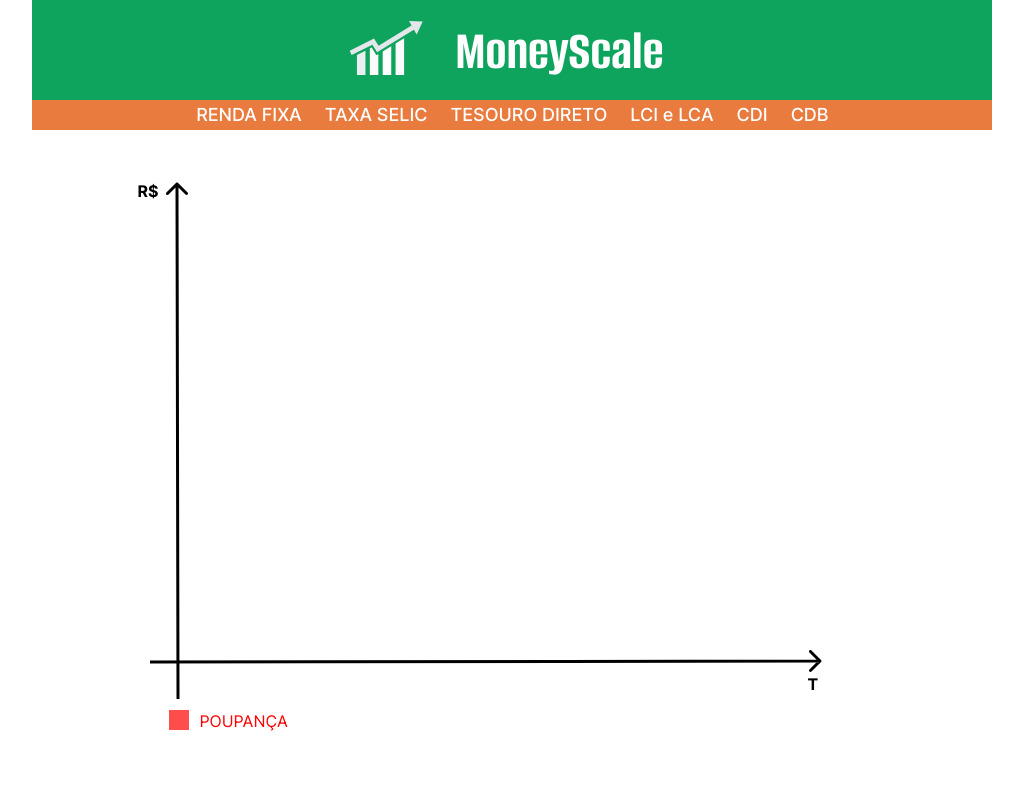
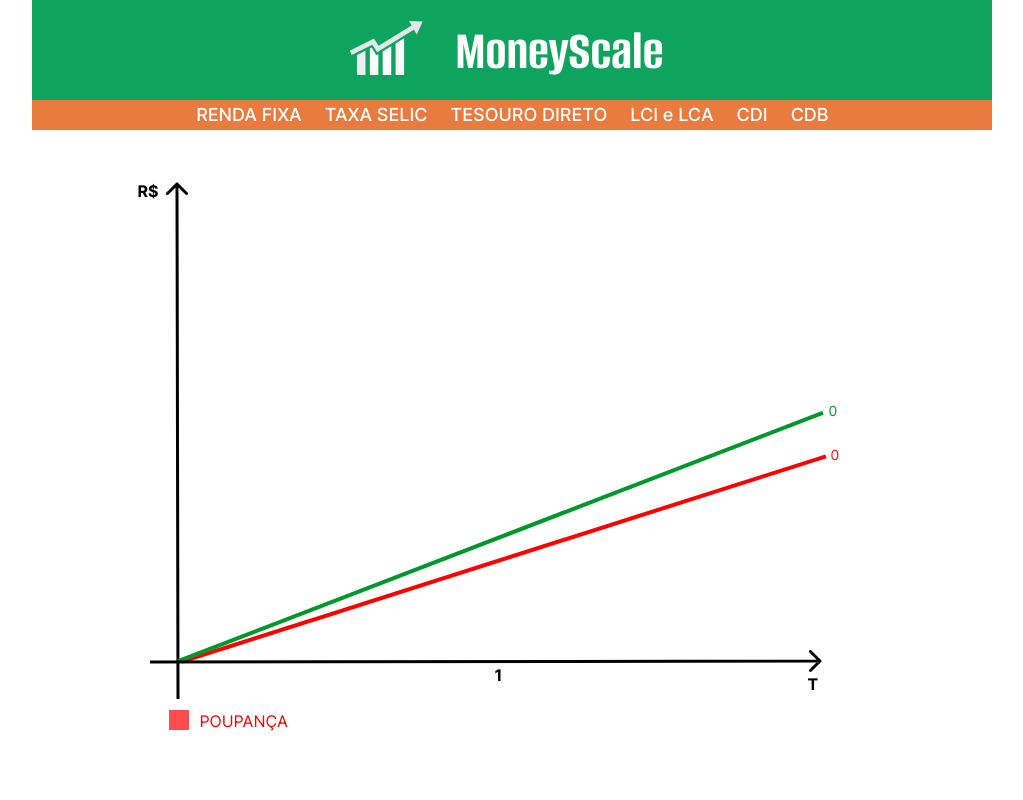
Before and after one commit to lucassena08/projeto_ps, a website: page public/views/informacoes-investimento.html in a window 1280 px wide. Shown: the top 800 px of the page, without its empty margins (198-1221 px from the left). Drawn offline with Linux system fonts and the light colour scheme; files whose address does not match are found by name.

Commit message:
update style, functionality and view

```diff
--- a/public/css/informacoes-investimento.css
+++ b/public/css/informacoes-investimento.css
@@ -84,9 +84,72 @@ footer {
   left: 89px;
 }
 
+#label-line-poupanca {
+  position: absolute;
+  width: 45px;
+  height: 19px;
+  left: 798px;
+  top: 316px;
+
+  font-family: 'Inter';
+  font-style: normal;
+  font-weight: 400;
+  font-size: 14px;
+  line-height: 17px;
+
+  color: #FF1010;
+}
+
+#line-poupanca {
+  position: absolute;
+  width: 671.73px;
+  height: 0px;
+  left: 134px;
+  top: 427px;
+
+  border: 2px solid #FF0000;
+  transform: rotate(-17.68deg);
+}
+
+#label-line-invest {
+  position: absolute;
+  width: 64px;
+  height: 19px;
+  left: 796px;
+  top: 272px;
+
+  font-family: 'Inter';
+  font-style: normal;
+  font-weight: 400;
+  font-size: 14px;
+  line-height: 17px;
+
+  color: #00982B;
+}
+
+#line-invest {
+  position: absolute;
+  width: 686.94px;
+  height: 0px;
+  left: 123px;
+  top: 405px;
+
+  border: 2px solid #00982B;
+  transform: rotate(-21.07deg);
+}
+
 .arrow-2 {
   top: 52px;
   left: 133px;
+}
+
+#graph-number-one {
+  position: absolute;
+
+  left: 462px;
+  top: 536px;
+  font-weight: 700;
+  color: #000000;
 }
 
 .poupanca-box {
--- a/public/src/js/informacoes-investimento.js
+++ b/public/src/js/informacoes-investimento.js
@@ -57,3 +57,9 @@ iterableInputs[4].style.color = '#00982B'
 iterableInputs[5].style.color = '#00982B'
 iterableInputs[6].style.color = '#FF0000'
 iterableInputs[7].style.color = '#FF0000'
+
+const labelInvest = document.getElementById('label-line-invest')
+const labelPoupanca = document.getElementById('label-line-poupanca')
+
+labelInvest.innerHTML = valorTotalComIR.toFixed(0)
+labelPoupanca.innerHTML = (valorTotalSemIR * 0.7).toFixed(0)
--- a/public/views/informacoes-investimento.html
+++ b/public/views/informacoes-investimento.html
@@ -38,7 +38,12 @@
 
     <span class="label-reais">R$</span>
     <img class="arrow-2" src="../images/arrow-2.svg" alt="">
+    <label id="label-line-poupanca">0</label>
+    <div id="line-poupanca"></div>
+    <label id="label-line-invest">0</label>
+    <div id="line-invest"></div>
     <img class="arrow-1" src="../images/arrow-1.svg" alt="">
+    <p id="graph-number-one">1</p>
     <span class="label-tempo">T</span>
 
     <div class="poupanca-box"></div>
```
